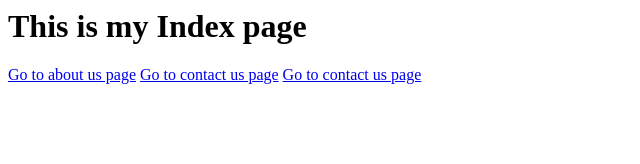
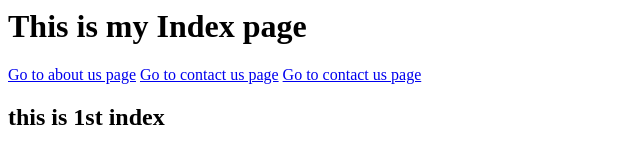
Before and after one commit to Devyani1430/Demo1, a plain HTML site: page index.html in a window 1280 px wide. Shown: the whole page, without its empty margins (0-640 px from the left). Drawn offline with Linux system fonts and the light colour scheme.

Commit message:
added 1st index line

```diff
--- a/index.html
+++ b/index.html
@@ -1,5 +1,5 @@
 <h1> This is my Index page</h1>
-
 <a href="aboutus.html">Go to about us page</a>
 <a href="contactus.html">Go to contact us page</a>
 <a href="login.html">Go to contact us page</a>
+<h2>this is 1st index</h2>
```
